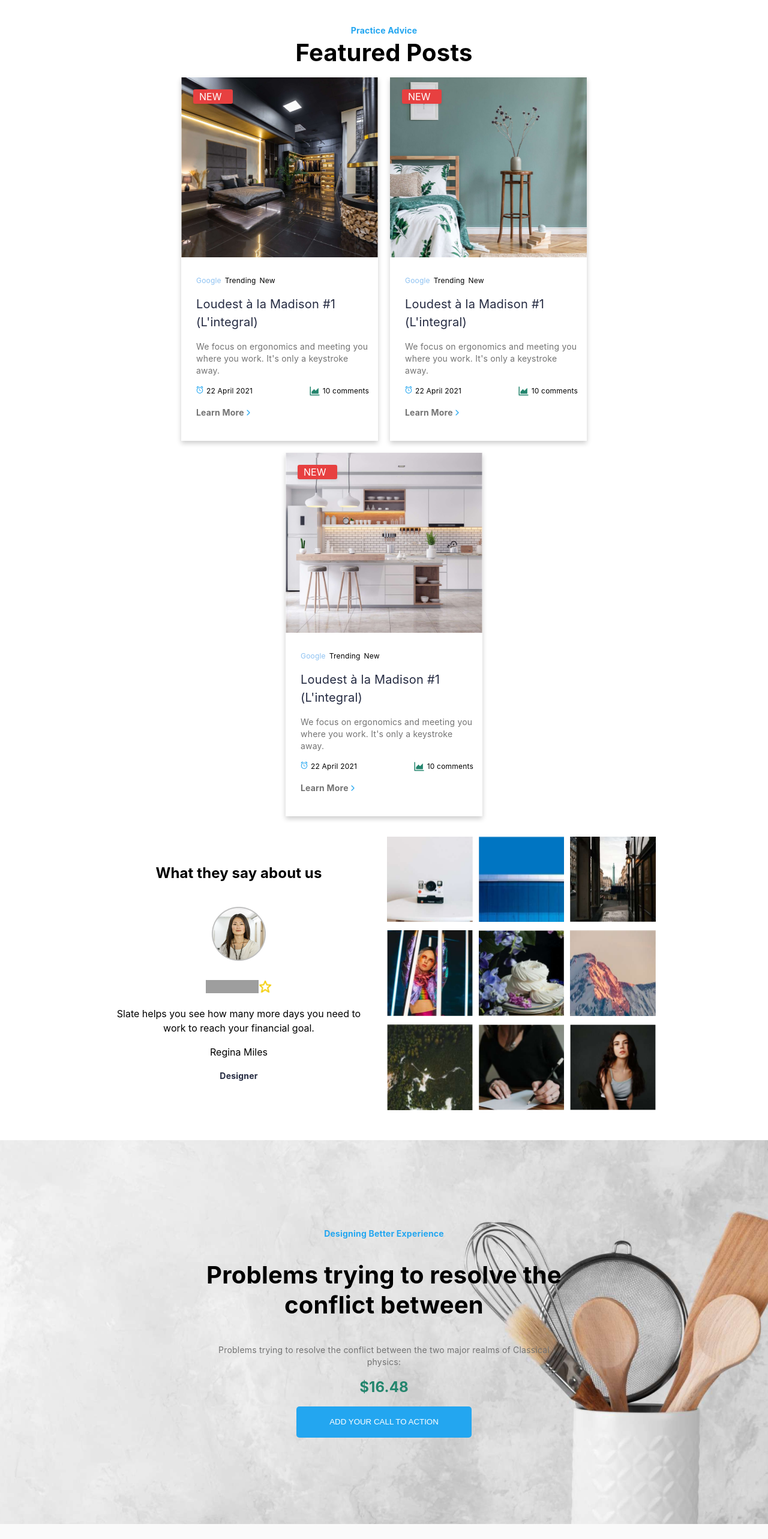
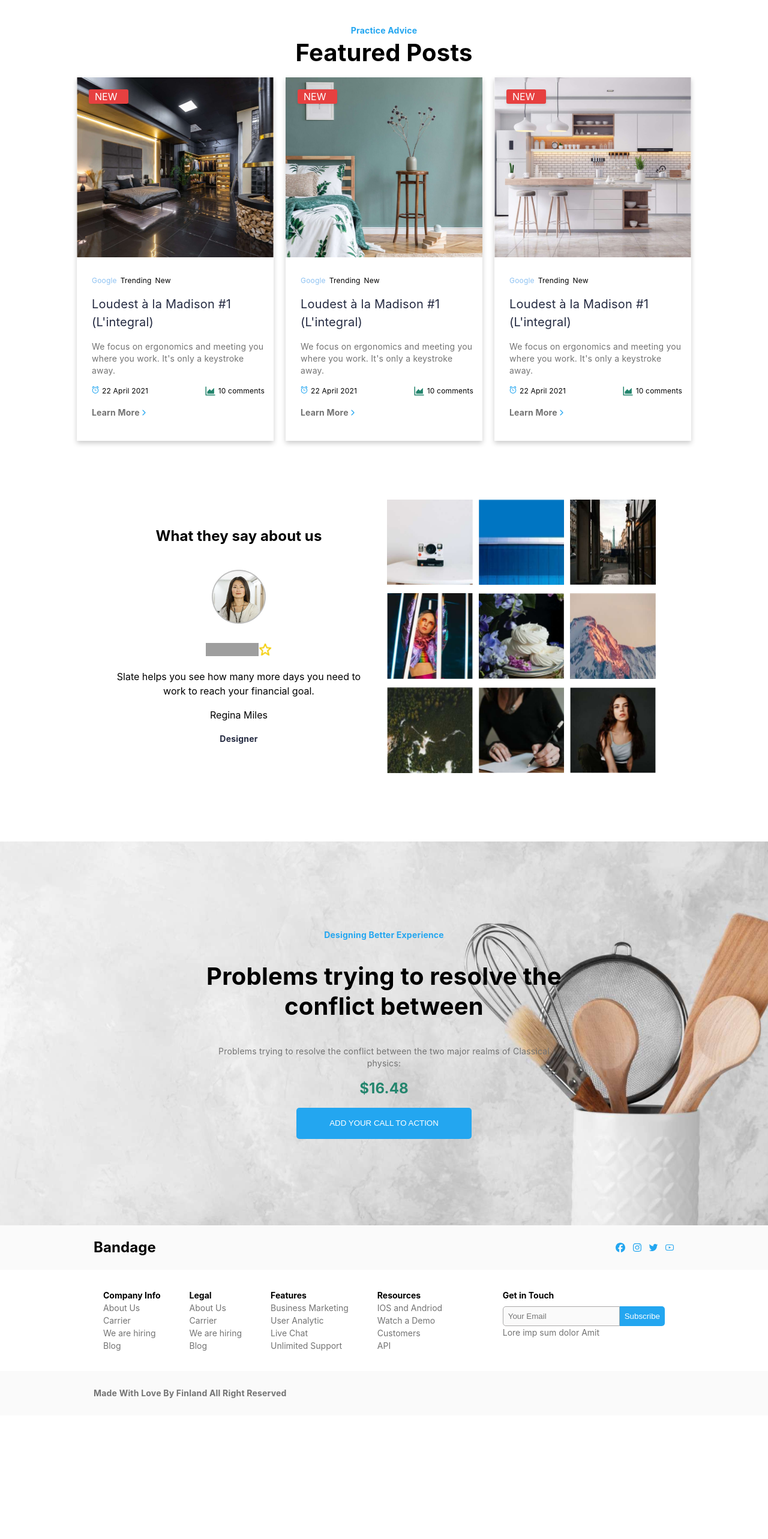
Before and after one commit to Tnath1/ecom-app, a React (Vite) app: page / in a window 1280 px wide. Shown: the part 1260-3826 px from the top of the page at 60% size. After the commit the page ends 3620 px from the top, so only its background shows below. Built offline with nearby package versions, Linux system fonts and the light colour scheme; no server answers; grey boxes are pictures that could not be loaded.

Commit message:
responsive

```diff
--- a/src/components/Rating.jsx
+++ b/src/components/Rating.jsx
@@ -15,7 +15,7 @@ import imgGridone from "../components/imgcomponent/unsplash_one.png";
 
 const Rating = () => {
   return (
-    <>
+    <div className="rating-main-container">
       <div className="rating-container">
         <div className="rate-container">
           <h4>What they say about us</h4>
@@ -97,12 +97,12 @@ const Rating = () => {
           />
           <img
             src={imgGridNine}
-            alt=""
+            alt="imgGridNine  "
             style={{ width: "142.77px", height: "142.77px" }}
           />
         </div>
       </div>
-    </>
+    </div>
   );
 };
 
--- a/src/components/css/featured.css
+++ b/src/components/css/featured.css
@@ -21,7 +21,7 @@ div.feat-txt-container div h2 {
 /* Main feat design rendering as a component */
 div.feature-body {
   display: flex;
-  max-width: 1000px;
+  max-width: 1100px;
   justify-content: center;
   align-items: center;
   margin: 0 auto;
@@ -135,7 +135,6 @@ div.feat-txt div.learnmore-feat {
   /* background-color: black; */
 }
 
-
 div.feat-txt .feat-icon {
   color: rgba(35, 166, 240, 1);
 }
--- a/src/components/css/footer.css
+++ b/src/components/css/footer.css
@@ -1,10 +1,12 @@
 .footer-wrap {
-  height: 180px;
+  /* height: 180px; */
   max-width: 1000px;
   margin: 0 auto;
   display: flex;
   justify-content: space-between;
   font-size: 14px;
+  flex-wrap: wrap;
+  padding: 1rem;
 }
 
 .logo {
@@ -41,7 +43,6 @@ div.logo p {
 div.cover-p {
   font-size: 14px;
   font-weight: 700;
-
   letter-spacing: 0.20000000298023224px;
   text-align: left;
   background-color: rgba(250, 250, 250, 1);
@@ -60,6 +61,7 @@ div.footer-txt-wrapper {
   display: flex;
   gap: 3rem;
   padding: 1rem;
+  flex-wrap: wrap;
 }
 
 div.input-wrap {
@@ -68,6 +70,10 @@ div.input-wrap {
 
 div.input-wrap p {
   color: rgba(115, 115, 115, 1);
+}
+
+div.cover-p {
+  padding: 0 0 0 2rem;
 }
 
 div a {
--- a/src/components/css/rating.css
+++ b/src/components/css/rating.css
@@ -8,6 +8,11 @@ div.rating-container {
   flex-wrap: wrap;
   padding-top: 2rem;
 }
+
+div.rating-main-container{
+  margin: 4rem 0 7rem 0;
+}
+
 div.picture-container {
   flex-wrap: wrap;
   display: flex;
```
